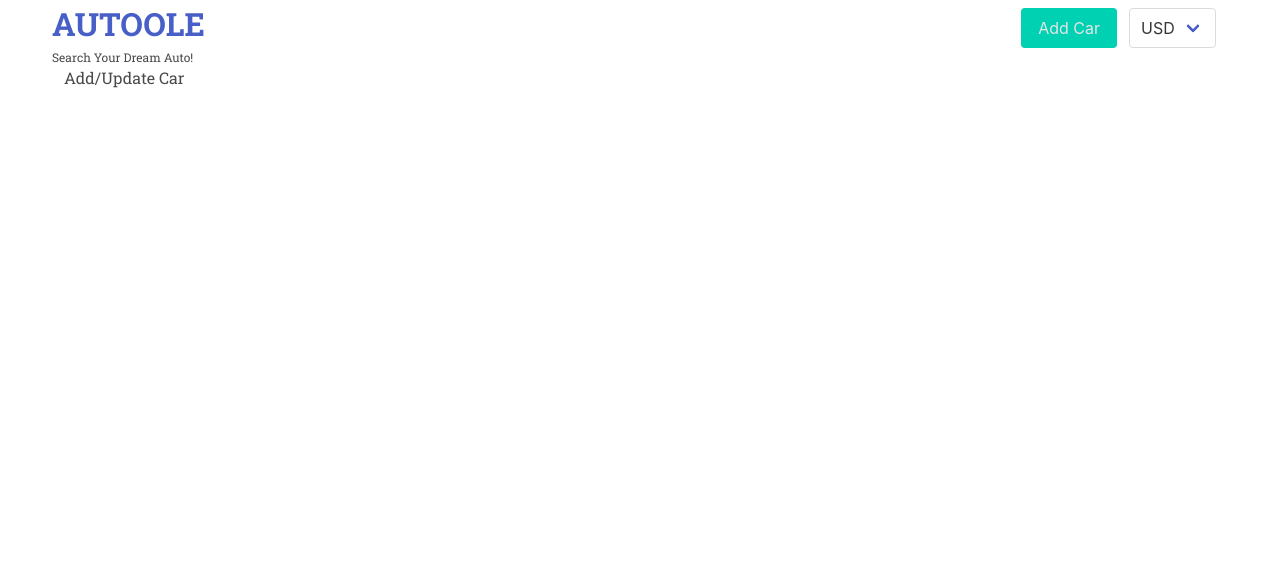
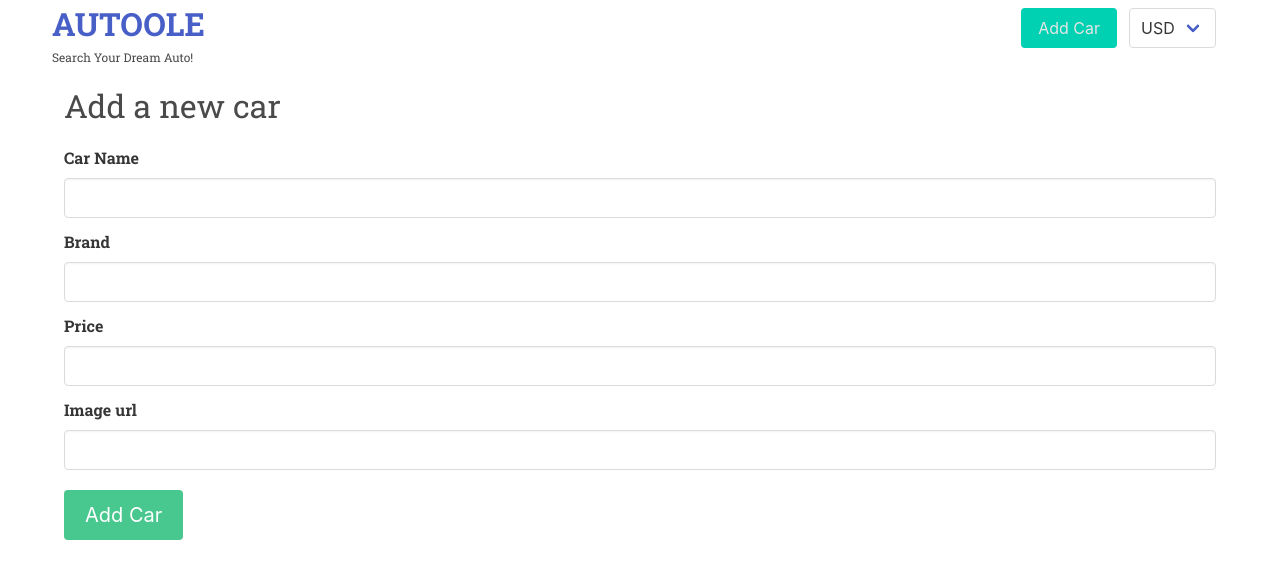
Before and after one commit to rubayethossain/automobile-search, a React (Create React App) app: page / in a window 1280 px wide. Both pictures are taken after a click on the button "Add Car". Shown: the top 578 px of the page. Built offline with nearby package versions, Linux system fonts and the light colour scheme.

Commit message:
Design Car Add Form

```diff
--- a/src/containers/AddCar/AddCar.js
+++ b/src/containers/AddCar/AddCar.js
@@ -1,5 +1,73 @@
+import { useState } from "react";
+
+const { default: Button } = require("components/Button");
+const { TextInput } = require("components/FormFields");
+
 function AddCar() {
-  return <div>Add/Update Car</div>;
+  const [carData, addCarData] = useState({
+    title: "",
+    price: "",
+    brand: "",
+    image: "",
+  });
+
+  const onInputChange = (e) => {
+    const target = e.target;
+    const value = target.value;
+    const name = target.name;
+
+    addCarData((carData) => ({
+      ...carData,
+      [name]: value,
+    }));
+  };
+
+  const saveCar = (e) => {
+    e.preventDefault();
+
+    console.log(carData);
+  };
+
+  return (
+    <div className="mt-4">
+      <h2 className="is-size-3 mb-4">Add a new car</h2>
+
+      <form onSubmit={saveCar}>
+        <TextInput
+          name="title"
+          label="Car Name"
+          value={carData.title}
+          onChange={onInputChange}
+        />
+
+        <TextInput
+          name="brand"
+          label="Brand"
+          value={carData.brand}
+          onChange={onInputChange}
+        />
+
+        <TextInput
+          name="price"
+          label="Price"
+          type="number"
+          value={carData.price}
+          onChange={onInputChange}
+        />
+
+        <TextInput
+          name="image"
+          label="Image url"
+          value={carData.image}
+          onChange={onInputChange}
+        />
+
+        <Button type="submit" className="is-success is-medium mt-2">
+          Add Car
+        </Button>
+      </form>
+    </div>
+  );
 }
 
 export default AddCar;
```
